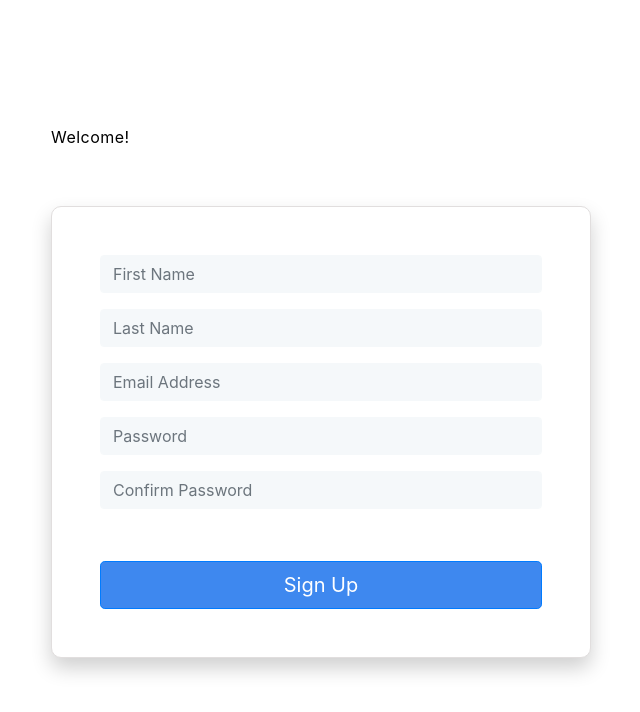
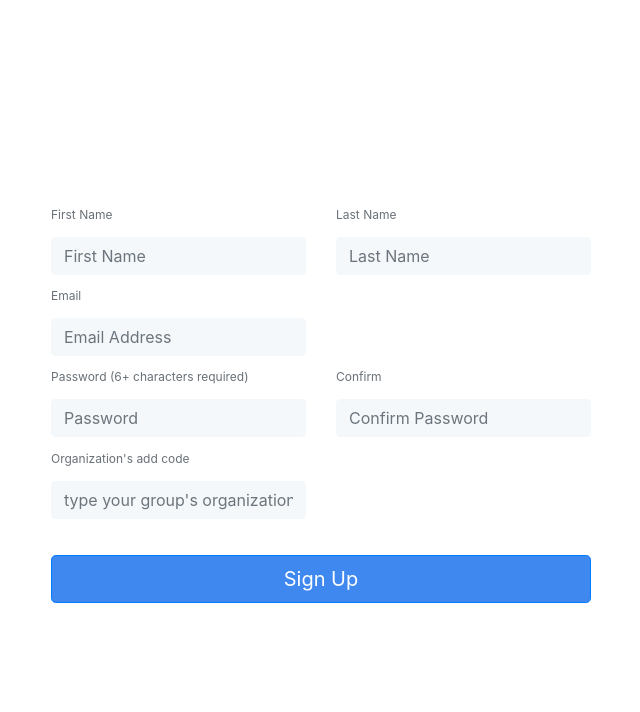
Before and after one commit to rohanpahwa27/hatch-frontend, a React (Create React App) app: page /Signup in a window 1280 px wide. Shown: the top 712 px of the page, without its empty margins (319-959 px from the left). Built offline with nearby package versions, Linux system fonts and the light colour scheme; the HTML template or start-up script is replaced by a standard one.

Commit message:
updated signup page (not finished yet)

```diff
--- a/package.json
+++ b/package.json
@@ -11,6 +11,7 @@
     "axios": "^0.21.0",
     "bootstrap": "^4.5.3",
     "material-table": "^1.69.1",
+    "query-string": "^6.13.7",
     "react": "^17.0.1",
     "react-bootstrap": "^1.4.0",
     "react-dom": "^17.0.1",
--- a/src/components/Login/LoginCard/LoginCard.css
+++ b/src/components/Login/LoginCard/LoginCard.css
@@ -1,7 +1,7 @@
 .login-card {
     background-color: white;
     width: 75%;
-    border-radius: 30px;
+    border-radius: 7%;
     border: 1px solid rgb(225 222 222);
     box-shadow: -10px -10px 30px 0 rgba(0, 0, 0, 0.19);
     margin-top: 15%;
@@ -9,8 +9,8 @@
 }
 
 .login-col {
-    padding-left: 25px !important;
-    padding-right: 25px !important;
+    padding-left: 10% !important;
+    padding-right: 10% !important;
 }
 
 .forgot-password{
@@ -139,6 +139,7 @@ color: #2e6cc3 !important;
     align-items: center;
     letter-spacing: 0.03em;
     color: #697077;
+    position: relative;
     margin-left: 30%;
     margin-top: 35%;
 }
@@ -153,6 +154,7 @@ color: #2e6cc3 !important;
     line-height: 150%;
     letter-spacing: 0.03em;
     color: #121619;
+    position: relative;
 }
 
 .member {
@@ -160,16 +162,12 @@ color: #2e6cc3 !important;
 }
 
 .admin {
-    margin-left: -40% !important;
+    margin-left: -30% !important;
 }
 
 .row {
     display: flex;
   }
-
-.column {
-    flex: 50%;
-}
 
 .login-btn:hover {
 background-color: #2e6cc3 !important;
--- a/src/components/Login/LoginCard/LoginCard.js
+++ b/src/components/Login/LoginCard/LoginCard.js
@@ -114,17 +114,17 @@ export default class LoginCard extends Component {
             </Col>
             <Col>
                 <div>
-                  <p className="companyName">Our Company Name</p>
+                  <p className="companyName">hatch</p>
                   <p className="mission">Empowering people in organizations to recruit<br></br>members successfully, together.</p>
                 </div>
                 <div>
                   <p className="create-account">Or create an account to get started</p>
                   <div className="row padding">
-                    <div className = "col">
-                      <a className="sign-up member" href="">Sign up as a member</a>
+                    <div className = "col-sm">
+                      <a className="sign-up member" href="signup?query=member">Sign up as a member</a>
                     </div>
-                    <div className = "col">
-                      <a className="sign-up admin" href="">Sign up as an admin</a>
+                    <div className = "col-sm">
+                      <a className="sign-up admin" href="signup?query=admin">Sign up as an admin</a>
                     </div>
                   </div>
                 </div>
--- a/src/components/Signup/SignupCard/SignupCard.css
+++ b/src/components/Signup/SignupCard/SignupCard.css
@@ -1,8 +1,8 @@
 .signup-card {
-    background-color: white;
-    border-radius: 10px;
-    border: 1px solid rgb(225 222 222);
-    box-shadow: 0 10px 20px 0 rgba(0, 0, 0, 0.19);
+    /* background-color: transparent; */
+    /* border-radius: 10px; */
+    /* border: 1px solid rgb(225 222 222); */
+    /* box-shadow: 0 10px 20px 0 rgba(0, 0, 0, 0.19); */
     margin-bottom: 30px;
     margin-top: 30px;
 }
--- a/src/components/Signup/SignupCard/SignupCard.js
+++ b/src/components/Signup/SignupCard/SignupCard.js
@@ -1,5 +1,6 @@
 import React, { Component } from "react";
 import "./SignupCard.css";
+import queryString from 'query-string';
 import { Form, Button, Container, Row, Col } from "react-bootstrap";
 import api from "../../../Api/api.js";
 
@@ -10,6 +11,7 @@ const initialState = {
   confirmPassword: "",
   firstName: "",
   lastName: "",
+  orgCode: "",
   errors: []
 };
 
@@ -41,7 +43,7 @@ function validate(email, password, confirmPassword, firstName, lastName) {
 
   return [];
 }
-export default class SignupCard extends Component {
+export default class SignupCard extends React.Component {
   constructor() {
     super();
     this.state = initialState;
@@ -90,8 +92,14 @@ export default class SignupCard extends Component {
     this.setState({ lastName: evt.target.value });
   };
 
+  handleOrgCode = evt => {
+    this.setState({ orgCode: evt.target.value });
+  };
+
   render() {
     const { errors } = this.state;
+    console.log(queryString.parse(window.location.search).query == 'admin');
+    const memberIsAdmin = queryString.parse(window.location.search).query == 'admin' ? "type your organization's name" : "type your group's organization code";
     return (
       <Container className="signup-container">
         <Row>
@@ -100,12 +108,12 @@ export default class SignupCard extends Component {
             md={{ span: 6, offset: 3 }}
             lg={{ span: 6, offset: 3 }}
           >
-            <div>
-              <p className="welcome-text">Welcome!</p>
-            </div>
-            <div className="d-flex flex-column signup-card p-3 p-lg-5">
-              <div>
-                <Form onSubmit={(e) => this.handleSubmit(e)}>
+
+            <div className="signup-card">
+              <Form onSubmit={(e) => this.handleSubmit(e)}>
+              <div className="row padding">
+                <div className = "col">
+                  <p className="helper">First Name</p>
                   <Form.Group>
                     <Form.Control
                       id="firstNameInput"
@@ -114,11 +122,14 @@ export default class SignupCard extends Component {
                       value={this.state.firstName}
                       placeholder="First Name"
                       onChange={this.handleFirstNameChange}
-                    />
+                      />
                   </Form.Group>
+                </div>
+                <div className = "col">
+                  <p className="helper">Last Name</p>
                   <Form.Group>
                     <Form.Control
-                      id="firstNameInput"
+                      id="lastNameInput"
                       type="text"
                       className="signup-input"
                       placeholder="Last Name"
@@ -126,6 +137,11 @@ export default class SignupCard extends Component {
                       onChange={this.handleLastNameChange}
                     />
                   </Form.Group>
+                </div>
+              </div>
+              <div className="row padding">
+                <div className = "col">
+                  <p className="helper">Email</p>
                   <Form.Group>
                     <Form.Control
                       type="email"
@@ -135,6 +151,13 @@ export default class SignupCard extends Component {
                       onChange={this.handleEmailChange}
                     />
                   </Form.Group>
+                </div>
+                <div className = "col">
+                </div>
+              </div>
+              <div className="row padding">
+                <div className = "col">
+                  <p className="helper">Password (6+ characters required)</p>
                   <Form.Group>
                     <Form.Control
                       type="password"
@@ -143,7 +166,10 @@ export default class SignupCard extends Component {
                       value={this.state.password}
                       onChange={this.handlePasswordChange}
                     />
-                  </Form.Group>
+                    </Form.Group>
+                </div>
+                <div className = "col">
+                  <p className="helper">Confirm</p>
                   <Form.Group>
                     <Form.Control
                       type="password"
@@ -153,23 +179,39 @@ export default class SignupCard extends Component {
                       onChange={this.handleConfirmPasswordChange}
                     />
                   </Form.Group>
-                  <fieldset>
+                </div>
+              </div>
+
+              <div className="row padding">
+                <div className = "col">
+                  <p className="helper">Organization's add code</p>
                   <Form.Group>
-                  {errors.map(error => (
+                    <Form.Control
+                      type="text"
+                      className="signup-input"
+                      placeholder= {memberIsAdmin}
+                      value={this.state.orgCode}
+                      onChange={this.handleOrgCode}
+                    />
+                  </Form.Group>
+                </div>
+                <div className = "col">
+
+                </div>
+              </div>
+              {errors.map(error => (
                   <p className= "invalid-credentials-container" key={error}>{error}</p>
                   ))}
-                  </Form.Group>
-              </fieldset>
-
                   <Button block size="lg" type="submit" className="signup-btn">
                     <span>Sign Up</span>
                   </Button>
-                </Form>
-              </div>
+              </Form>
             </div>
           </Col>
         </Row>
       </Container>
+
+
     );
   }
 }
```
Also changed, not shown: 1 other file (tests, documents, lock files or other folders).
